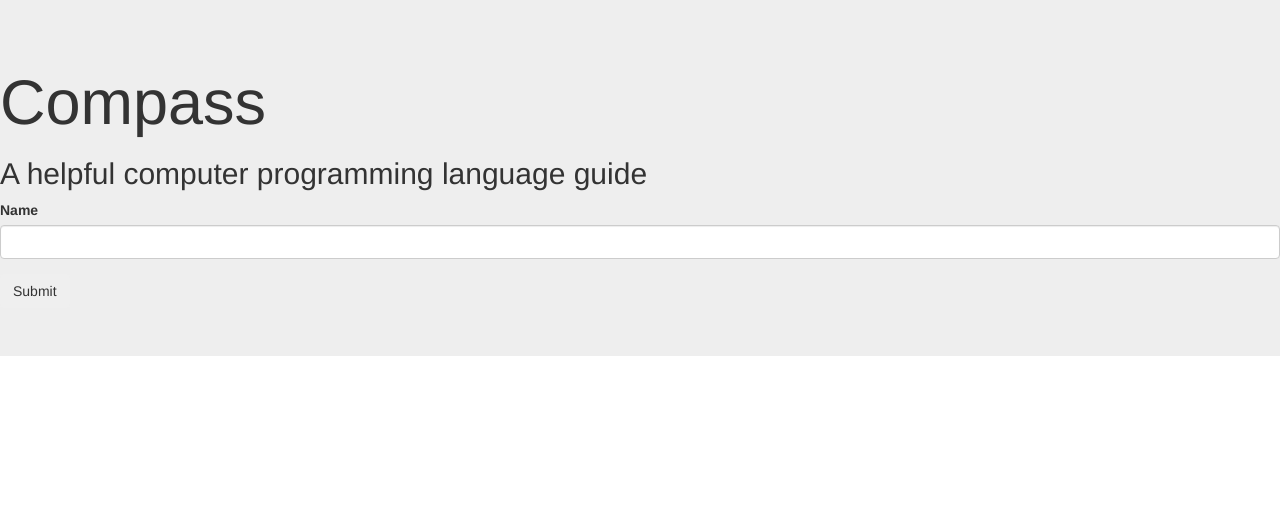
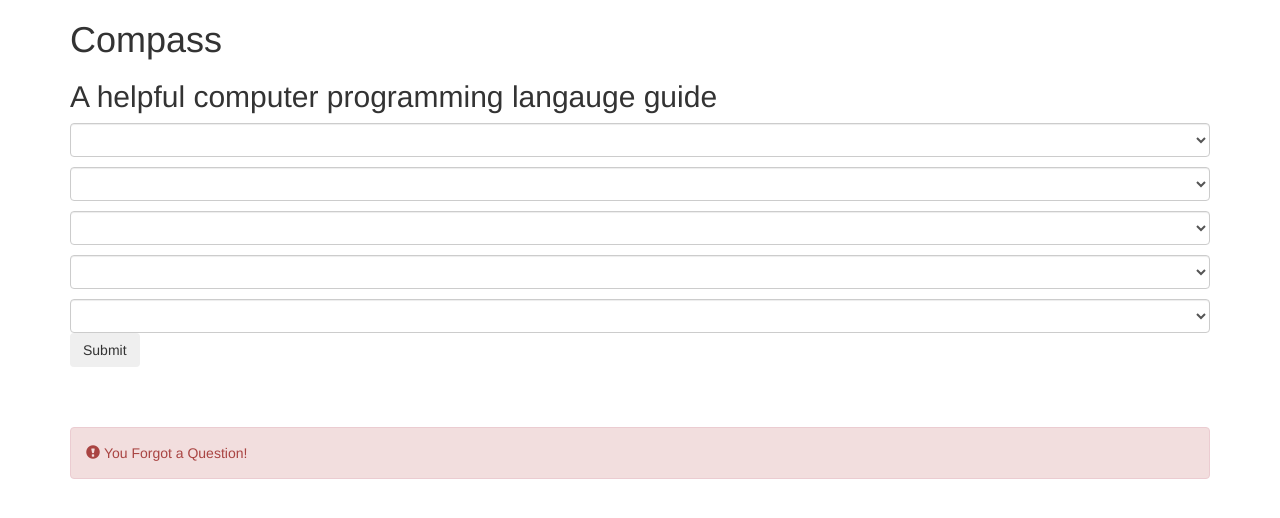
Before and after one commit to ChanceMagno/Track-suggester, a plain HTML site: page index.html in a window 1280 px wide. Drawn offline with nearby package versions, Linux system fonts and the light colour scheme.

Commit message:
add container,jumbotron class and basic form layout, text for h1 and h2.

```diff
--- a/index.html
+++ b/index.html
@@ -8,17 +8,64 @@
     <script src="js/scripts.js"></script>
   </head>
   <body>
-    <div class="containter">
-      <div class="jumbotron">
+    <div class="container">
+      <div class="Jumbotron">
         <h1>Compass</h1>
-        <h2>A helpful computer programming language guide</h2>
-        <form class="userName" id="getName">
-          <div class="form-group">
-            <label for="name">Name</label>
-            <input id="name" class="form-control" type="text">
+        <h2>A helpful computer programming langauge guide</h2>
+        <form>
+          <p></p>
+            <select class="form-control" id="question1">
+              <option value="0"></option>
+              <option value="1"></option>
+              <option value="2"></option>
+              <option value="3"></option>
+            </select>
+          <p></p>
+            <select class="form-control" id="question2">
+              <option value="0"></option>
+              <option value="1"></option>
+              <option value="2"></option>
+              <option value="3"></option>
+            </select>
+          <p></p>
+            <select class="form-control" id="question3">
+              <option value="0"></option>
+              <option value="1"></option>
+              <option value="2"></option>
+              <option value="3"></option>
+            </select>
+            <p></p>
+              <select class="form-control" id="question4">
+                <option value="0"></option>
+                <option value="1"></option>
+                <option value="2"></option>
+                <option value="3"></option>
+              </select>
+            <p></p>
+              <select class="form-control" id="question5">
+                <option value="0"></option>
+                <option value="1"></option>
+                <option value="2"></option>
+                <option value="3"></option>
+              </select>
+            <button type="submit" class="btn">Submit</button>
+        </form>
+        <div class="trackerOutput">
+          <div class="Java">
+            <img src="" alt="">
           </div>
-          <button type="submit" class="btn">Submit</button>
-        </form>
+          <div class="swift">
+            <img src="" alt="">
+          </div>
+          <div class="php">
+            <img src="" alt="">
+          </div>
+        </div>
+        <div class="alert alert-danger" role="alert">
+          <span class="glyphicon glyphicon-exclamation-sign" aria-hidden="true"></span>
+          <span class="sr-only">Error:</span>
+          You Forgot a Question!
+        </div>
       </div>
     </div>
   </body>
```
